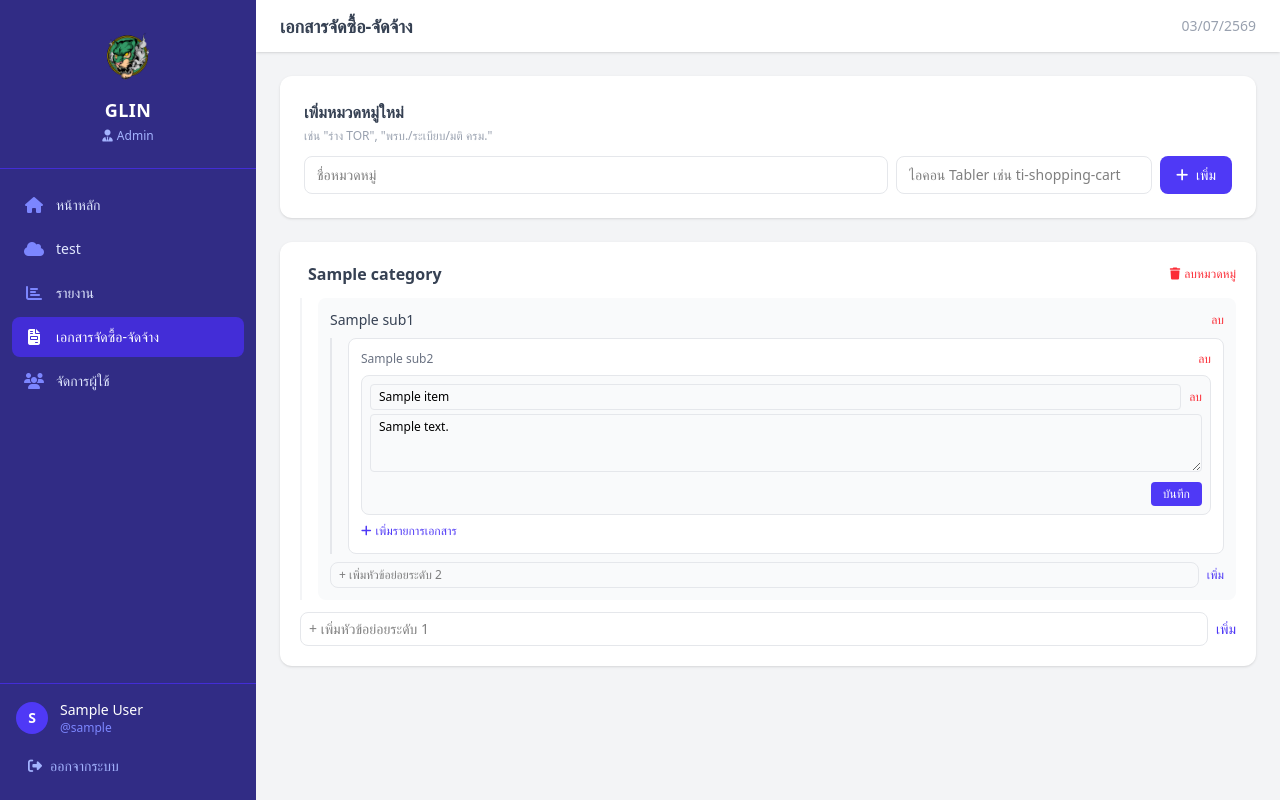
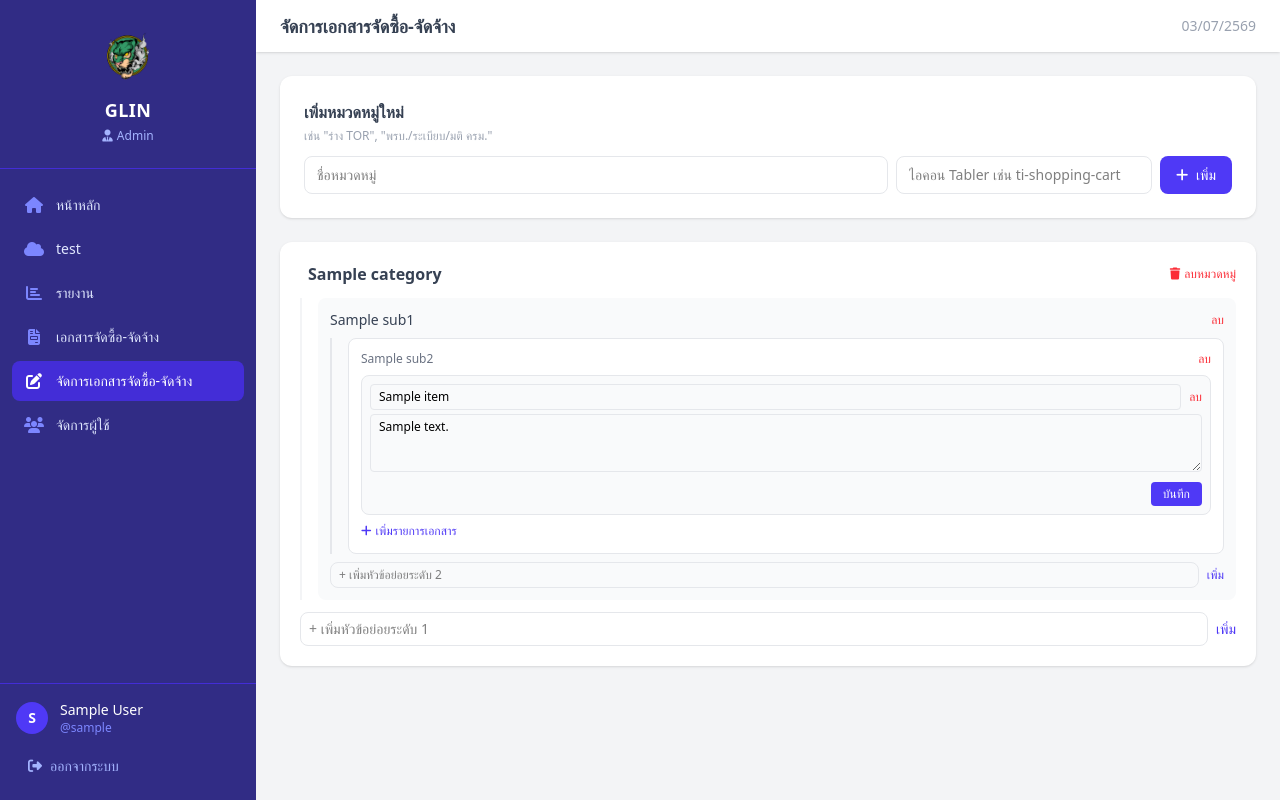
Before and after one commit to BasThanachot/ci4, a CodeIgniter app: page /ci/procurement_admin/manage in a window 1280 px wide. Run offline with CodeIgniter, Linux system fonts and the light colour scheme; the visitor is signed in with stand-in values (Sample User, id 1); tables that the repository leaves empty hold one stand-in row (values such as "Sample post").

Commit message:
เพิ่มเมนูดูเอกสารสำหรับ user ทั่วไปและบังคับ login หน้า public
แยกเมนู "เอกสารจัดซื้อ-จัดจ้าง" (ดูอย่างเดียว, ทุก role) ออกจาก
"จัดการเอกสารจัดซื้อ-จัดจ้าง" (แอดมินขึ้นไป) และเปิด check_login()
ที่หน้า public/data endpoint ซึ่งก่อนหน้านี้เปิดให้เข้าถึงได้โดยไม่ login

Co-Authored-By: Claude Sonnet 5 <noreply@anthropic.com>

```diff
--- a/application/controllers/Procurement.php
+++ b/application/controllers/Procurement.php
@@ -5,8 +5,7 @@ class Procurement extends MY_Controller {
 
     public function index()
     {
-        // ถ้าต้องการให้เฉพาะสมาชิกที่ login แล้วเท่านั้นดูได้ ให้เปิดบรรทัดนี้
-        // $this->check_login();
+        $this->check_login();
 
         $this->load->view('procurement_view');
     }
@@ -17,6 +16,8 @@ class Procurement extends MY_Controller {
      */
     public function data()
     {
+        $this->check_login();
+
         $this->load->model('Procurement_model');
         $tree = $this->Procurement_model->get_full_tree();
 
--- a/application/controllers/Procurement_admin.php
+++ b/application/controllers/Procurement_admin.php
@@ -15,8 +15,8 @@ class Procurement_admin extends MY_Controller {
         $this->check_role('admin');
 
         $data                = $this->session_data();
-        $data['page_title']  = 'เอกสารจัดซื้อ-จัดจ้าง';
-        $data['active_menu'] = 'procurement';
+        $data['page_title']  = 'จัดการเอกสารจัดซื้อ-จัดจ้าง';
+        $data['active_menu'] = 'procurement_admin';
         $data['content']     = $this->load->view('procurement/manage', $data, TRUE);
         $this->load->view('layout', $data);
     }
--- a/application/views/partials/sidebar.php
+++ b/application/views/partials/sidebar.php
@@ -3,7 +3,8 @@ $_menus = [
     ['icon' => 'fa-house',         'label' => 'หน้าหลัก',       'url' => 'main_2026/dashboard', 'min_level' => 1, 'key' => 'dashboard'],
     ['icon' => 'fa-cloud', 'label' => 'test',          'url' => '#',                   'min_level' => 1, 'key' => 'test'],
     ['icon' => 'fa-chart-bar',     'label' => 'รายงาน',         'url' => '#',                   'min_level' => 2, 'key' => 'report'],
-    ['icon' => 'fa-file-invoice',  'label' => 'เอกสารจัดซื้อ-จัดจ้าง', 'url' => 'procurement_admin/manage', 'min_level' => 2, 'key' => 'procurement'],
+    ['icon' => 'fa-file-invoice',  'label' => 'เอกสารจัดซื้อ-จัดจ้าง', 'url' => 'procurement',        'min_level' => 1, 'key' => 'procurement'],
+    ['icon' => 'fa-pen-to-square', 'label' => 'จัดการเอกสารจัดซื้อ-จัดจ้าง', 'url' => 'procurement_admin/manage', 'min_level' => 2, 'key' => 'procurement_admin'],
     ['icon' => 'fa-users',         'label' => 'จัดการผู้ใช้',   'url' => 'users/manage',        'min_level' => 2, 'key' => 'users'],
     ['icon' => 'fa-gear',          'label' => 'ตั้งค่าระบบ',    'url' => '#',                   'min_level' => 3, 'key' => 'settings'],
 ];
```
